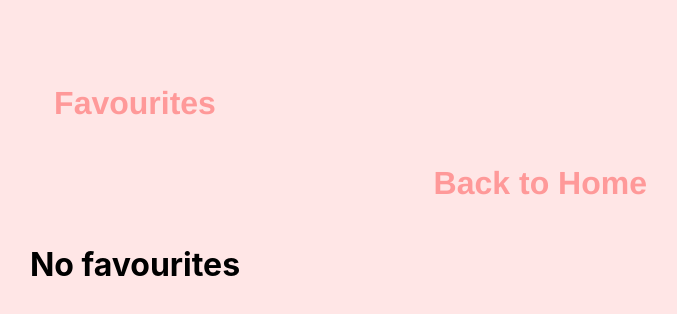
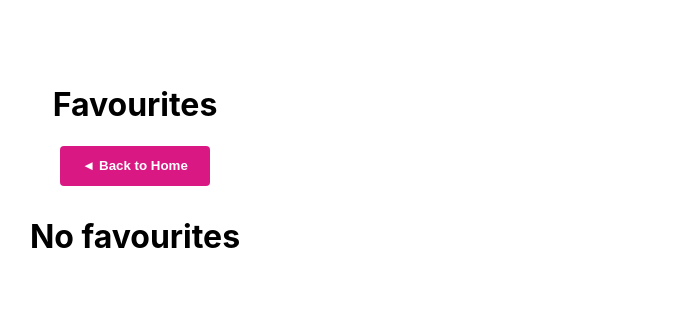
Before and after one commit to saikumartyny/task, a React (Create React App) app: page /favourites in a window 1280 px wide. Shown: the top 314 px of the page, without its empty margins (505-1182 px from the left). Built offline with nearby package versions, Linux system fonts and the light colour scheme.

Commit message:
some changes

```diff
--- a/package.json
+++ b/package.json
@@ -10,7 +10,6 @@
     "@types/node": "^16.11.64",
     "@types/react": "^18.0.21",
     "@types/react-dom": "^18.0.6",
-    "axios": "^1.1.0",
     "bootstrap": "^5.2.2",
     "react": "^18.2.0",
     "react-bootstrap": "^2.5.0",
--- a/src/Favourites/index.tsx
+++ b/src/Favourites/index.tsx
@@ -10,9 +10,9 @@ const Favourites = () => {
 
   return (
     <div className="main-container">
-      <h1 className="text-style fa">Favourites</h1>
+      <h1 className="">Favourites</h1>
       <Link className="link" to="/">
-        <h1 className="text-style">Back to Home</h1>
+        <button className="text-style">◄ Back to Home</button>
       </Link>
       {filteredData === undefined ? (
         <>
--- a/src/Spells/index.tsx
+++ b/src/Spells/index.tsx
@@ -50,10 +50,10 @@ const Spells = () => {
         <Oval
           height={80}
           width={80}
-          color="#ff9999"
+          color="gray"
           visible={true}
           ariaLabel="oval-loading"
-          secondaryColor="#ffb3b3"
+          secondaryColor="lightgray"
           strokeWidth={2}
           strokeWidthSecondary={2}
         />
@@ -81,9 +81,11 @@ const Spells = () => {
         spinnerRender()
       ) : (
         <div className="main-container">
-          <Link className="link" to="/favourites" state={favourites}>
-            <h1 className="text-style">Go to Favourites</h1>
-          </Link>
+          <div className="btn-box">
+            <Link className="link" to="/favourites" state={favourites}>
+              <button className="text-style">Go to Favourites ►</button>
+            </Link>
+          </div>
 
           <Table responsive>
             <thead>
--- a/src/Spells/styles.css
+++ b/src/Spells/styles.css
@@ -4,7 +4,7 @@
   flex-direction: column;
   align-items: center;
   padding: 5% 0 5% 0;
-  background-color: #ffe6e6;
+  background-color: #ffffff;
 }
 
 table {
@@ -14,6 +14,16 @@ table {
 
 th {
   text-align: left;
+  padding: 10px;
+}
+
+thead:hover {
+  background-color: gray;
+}
+
+th:first-child,
+td:first-child {
+  padding-left: 20px;
 }
 
 table,
@@ -23,12 +33,12 @@ td {
 
 thead,
 tfoot {
-  background-color: #ff9999;
+  background-color: #0066b2;
   color: #fff;
 }
 
-tr:hover {
-  background-color: #ffb3b3;
+tbody tr:hover {
+  background-color: lightgray;
 }
 
 tr {
@@ -48,19 +58,23 @@ tr {
 }
 
 .text-style {
-  color: #ff9999;
-  font-family: "Franklin Gothic Medium", "Arial Narrow", Arial, sans-serif;
+  height: 40px;
+  width: 150px;
+  border: none;
+  outline: none;
+  margin-bottom: 10px;
+  background-color: #da1884;
+  color: #fff;
+  font-weight: 600;
+  border-radius: 4px;
   cursor: pointer;
-  width: 80vw;
-  text-align: right;
 }
 
 .fa {
   text-align: center;
 }
 
-@media screen and (max-width: 576px) {
-  table {
-    width: 100vw;
-  }
+.btn-box {
+  width: 80%;
+  text-align: right;
 }
--- a/src/SpellsDetails/index.tsx
+++ b/src/SpellsDetails/index.tsx
@@ -40,12 +40,10 @@ const SpellsDetails = () => {
         <Oval
           height={80}
           width={80}
-          color="#494d4b"
-          wrapperStyle={{}}
-          wrapperClass=""
+          color="gray"
           visible={true}
           ariaLabel="oval-loading"
-          secondaryColor="#6f7371"
+          secondaryColor="lightgray"
           strokeWidth={2}
           strokeWidthSecondary={2}
         />
```
Also changed, not shown: 1 other file (tests, documents, lock files or other folders).
